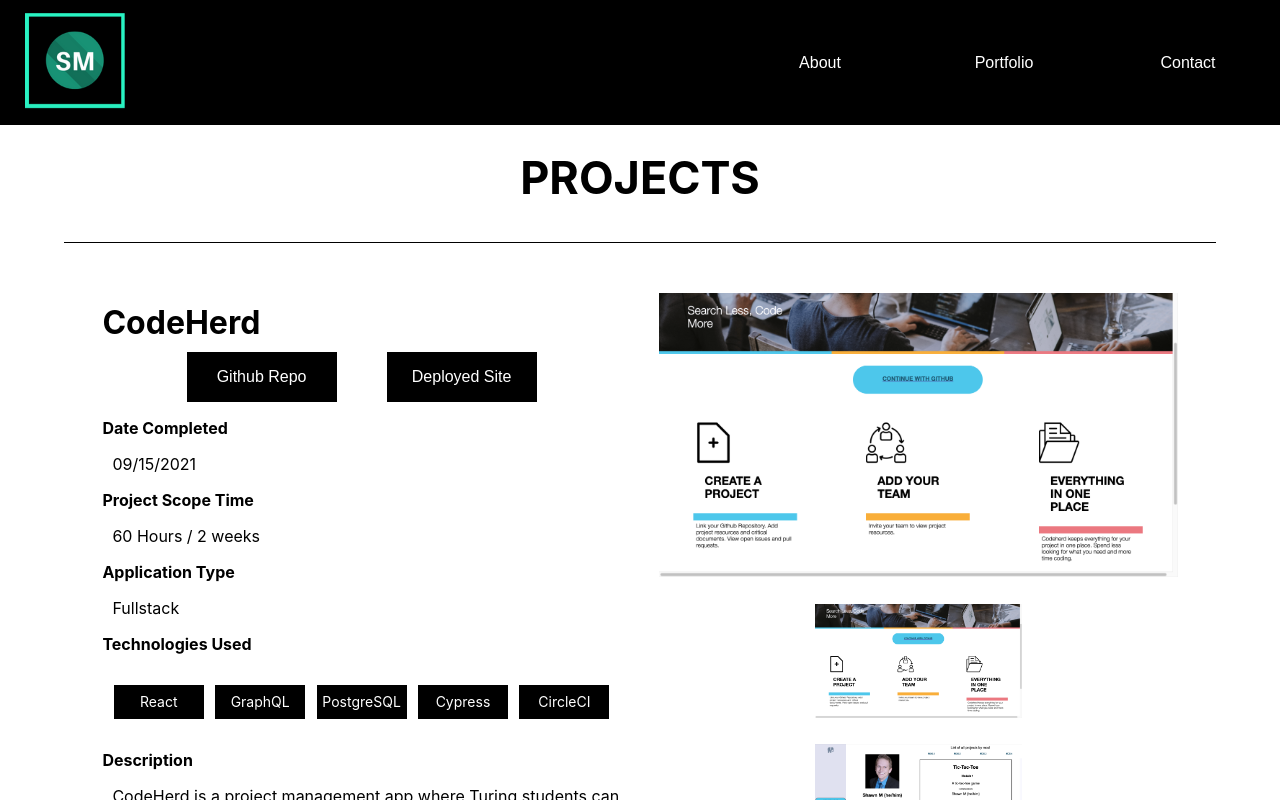
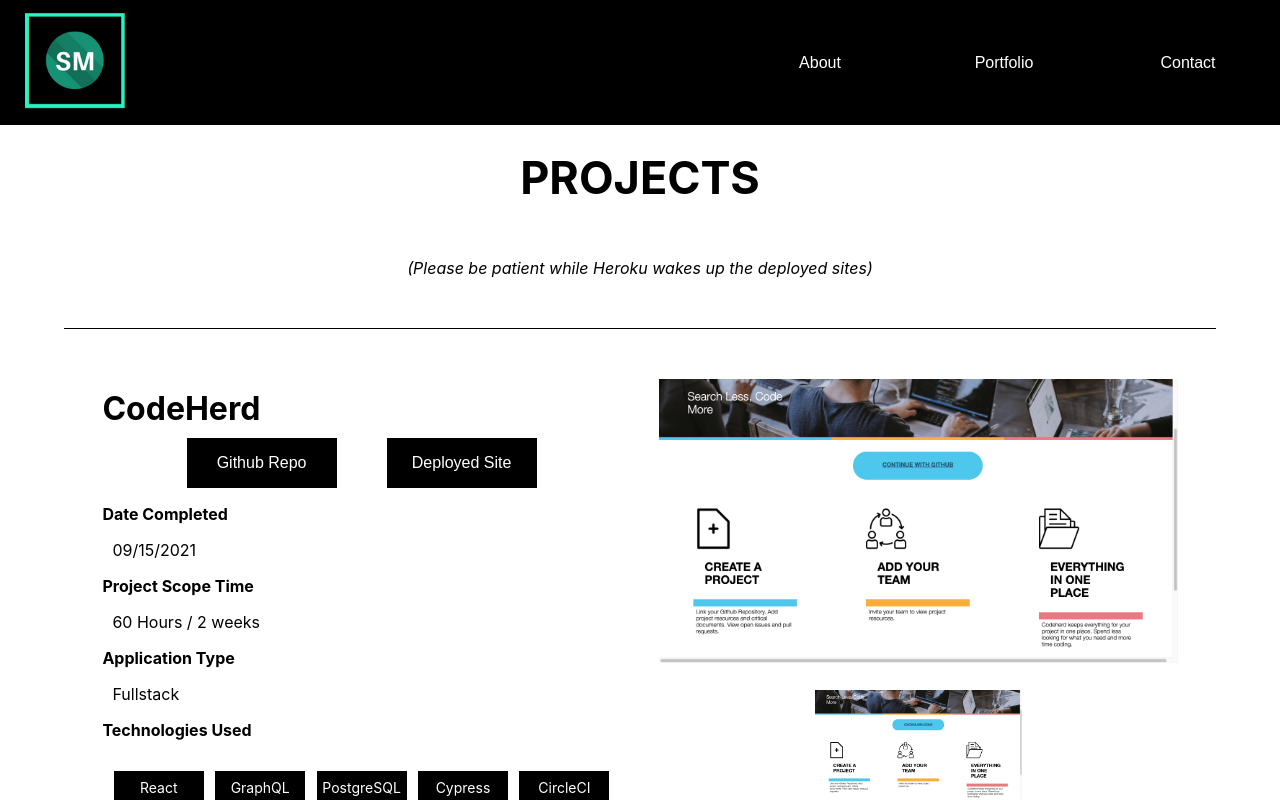
Before and after one commit to shawnmcmahon/portfolio, a React (Create React App) app: page /portfolio in a window 1280 px wide. Shown: the top 800 px of the page. Built offline with nearby package versions, Linux system fonts and the light colour scheme.

Commit message:
Add hover style to resume button

```diff
--- a/src/Components/Contact/Contact.css
+++ b/src/Components/Contact/Contact.css
@@ -6,7 +6,7 @@
 }
 
 .extra-top-padding {
-  padding-top: 100px;
+  padding-top: 150px;
 }
 
 .contact-name {
--- a/src/Components/Header/Header.css
+++ b/src/Components/Header/Header.css
@@ -7,6 +7,7 @@
   margin: 2em;
   font-weight: 300;
   width: 120px;
+  height: 75px;
 
 }
 
--- a/src/Components/Home/Home.css
+++ b/src/Components/Home/Home.css
@@ -96,6 +96,12 @@
   border: none;
 }
 
+.resume-button:hover {
+  background-color: #29f3c3;
+  color: #000;
+  cursor: pointer;
+}
+
 
 .social-button {
   border: none;
--- a/src/Components/Portfolio/Portfolio.js
+++ b/src/Components/Portfolio/Portfolio.js
@@ -92,6 +92,7 @@ const Portfolio = () => {
   return (
     <section className="projects-outter" id="projects">
       <h2 className="portfolio-title">PROJECTS</h2>
+      <p className="warning">(Please be patient while Heroku wakes up the deployed sites)</p>
         <div className='portfolio-container'>
           {!!portfolio && projectPreviews}
         </div>
--- a/src/Components/Project/Project.css
+++ b/src/Components/Project/Project.css
@@ -81,6 +81,12 @@
   font-weight: normal;
 }
 
+.warning {
+  font-size: 16px;
+  font-style: italic;
+  margin-bottom: 50px;
+}
+
 .tech {
   background-color: black;
   display: inline-flex;
```
